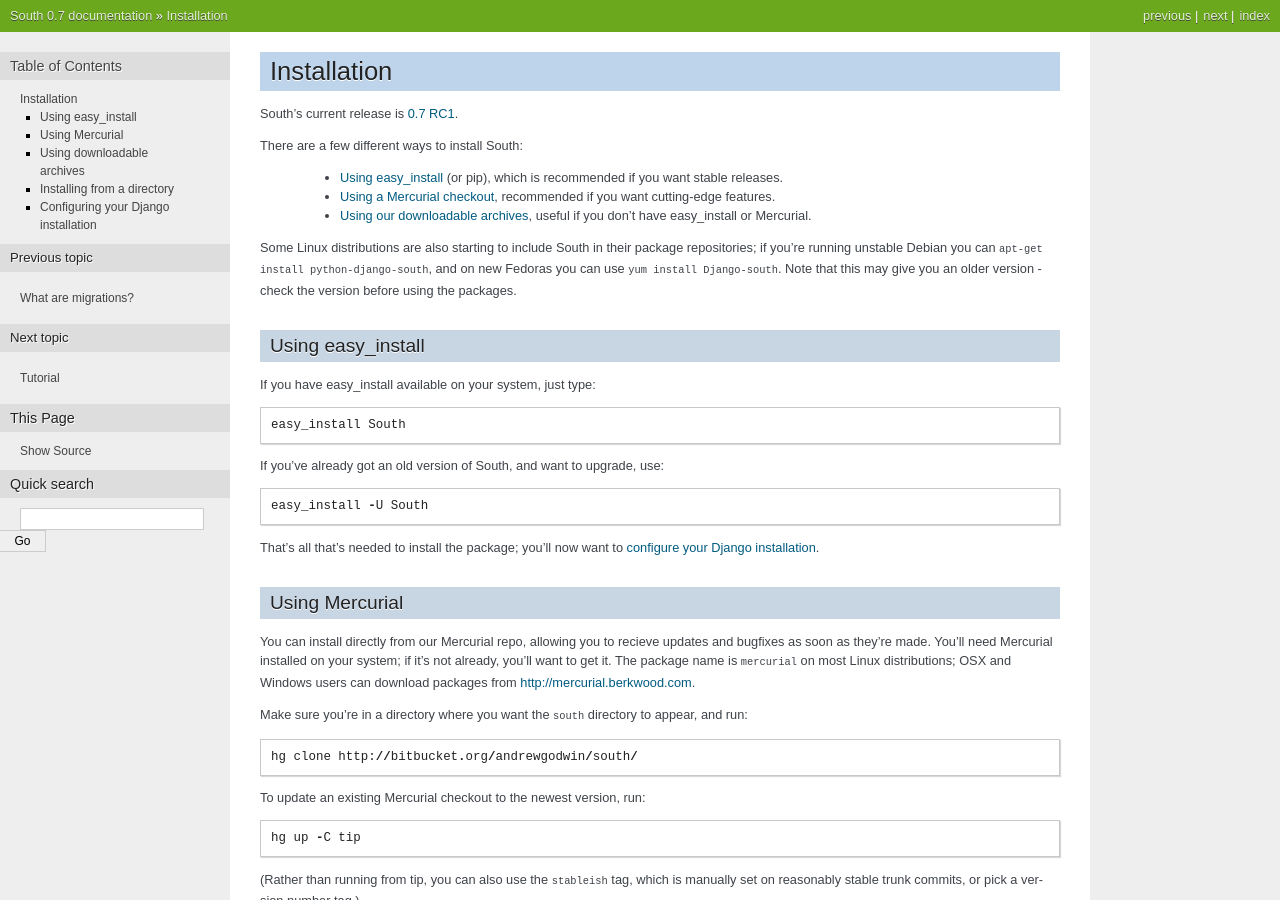
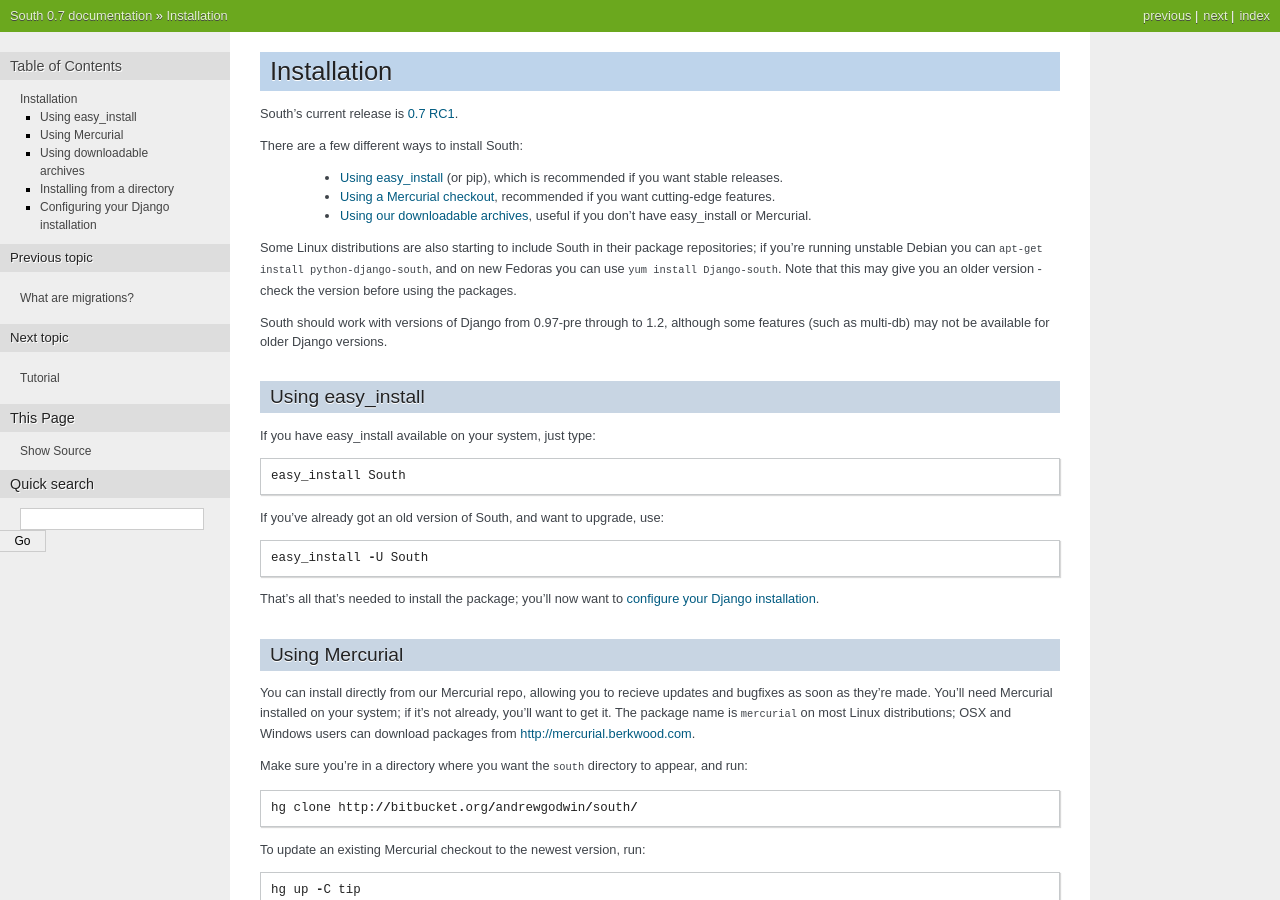
Before and after one commit to matthiask/south, a Sphinx documentation site: the page built from docs/installation.rst, in a window 1280 px wide and 900 px high. Built offline with Sphinx 7.4.7, drawn with Linux system fonts in a browser that asks for light colours.

Commit message:
Clarifying versions.

```diff
--- a/docs/installation.rst
+++ b/docs/installation.rst
@@ -17,6 +17,9 @@ repositories; if you're running unstable Debian you can
 ``apt-get install python-django-south``, and on new Fedoras you can use
 ``yum install Django-south``. Note that this may give you an older version -
 check the version before using the packages.
+
+South should work with versions of Django from 0.97-pre through to 1.2, although
+some features (such as multi-db) may not be available for older Django versions.
 
 
 .. _installation-easy-install:
```
